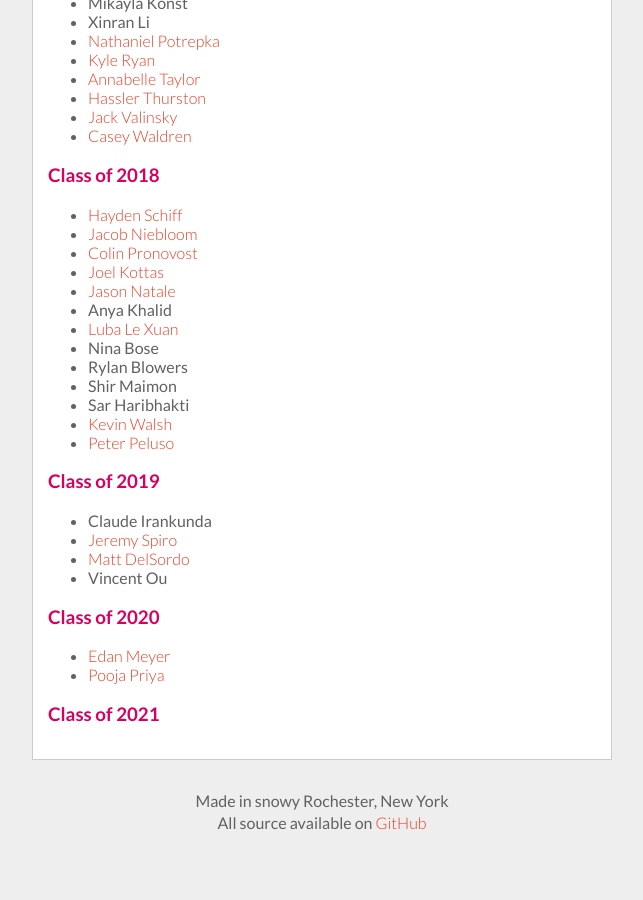
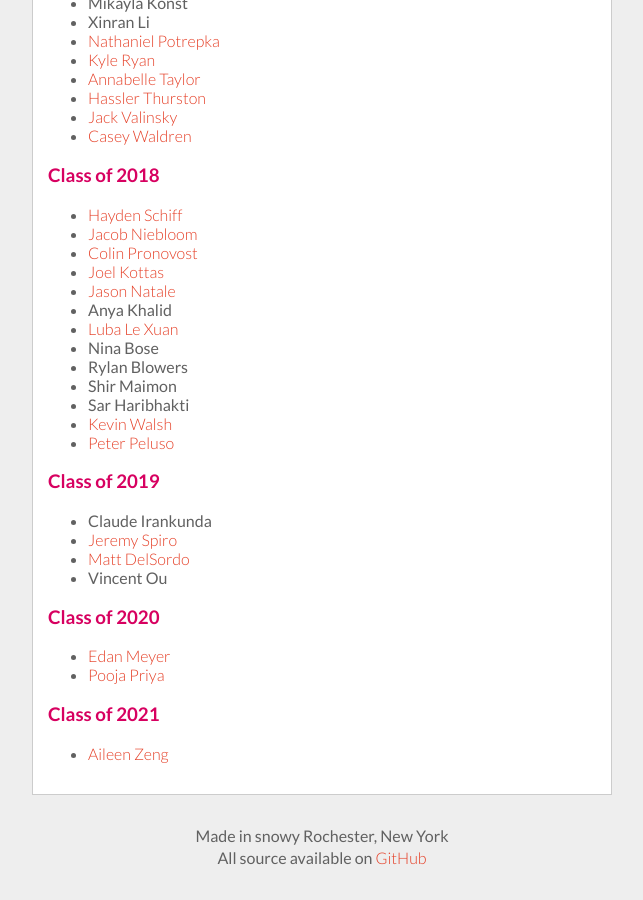
Before and after one commit to RocHack/rochack.org, a Jekyll site: the page built from about.html, in a window 1280 px wide and 900 px high, scrolled down 1709 px. Shown: the whole window, without its empty margins (318-961 px from the left). Built offline with Jekyll 4.4.1, drawn with Linux system fonts in a browser that asks for light colours; before the commit the page ends 2574 px from its top, so only the background shows below that.

Commit message:
Added profile

```diff
--- a/about.html
+++ b/about.html
@@ -190,7 +190,9 @@ members:
         link: https://github.com/ppriya222
 
     2021:
-
+    -
+        name: Aileen Zeng
+        link: https://github.com/aileenzeng
 
 ---
 <div class="container">
```
